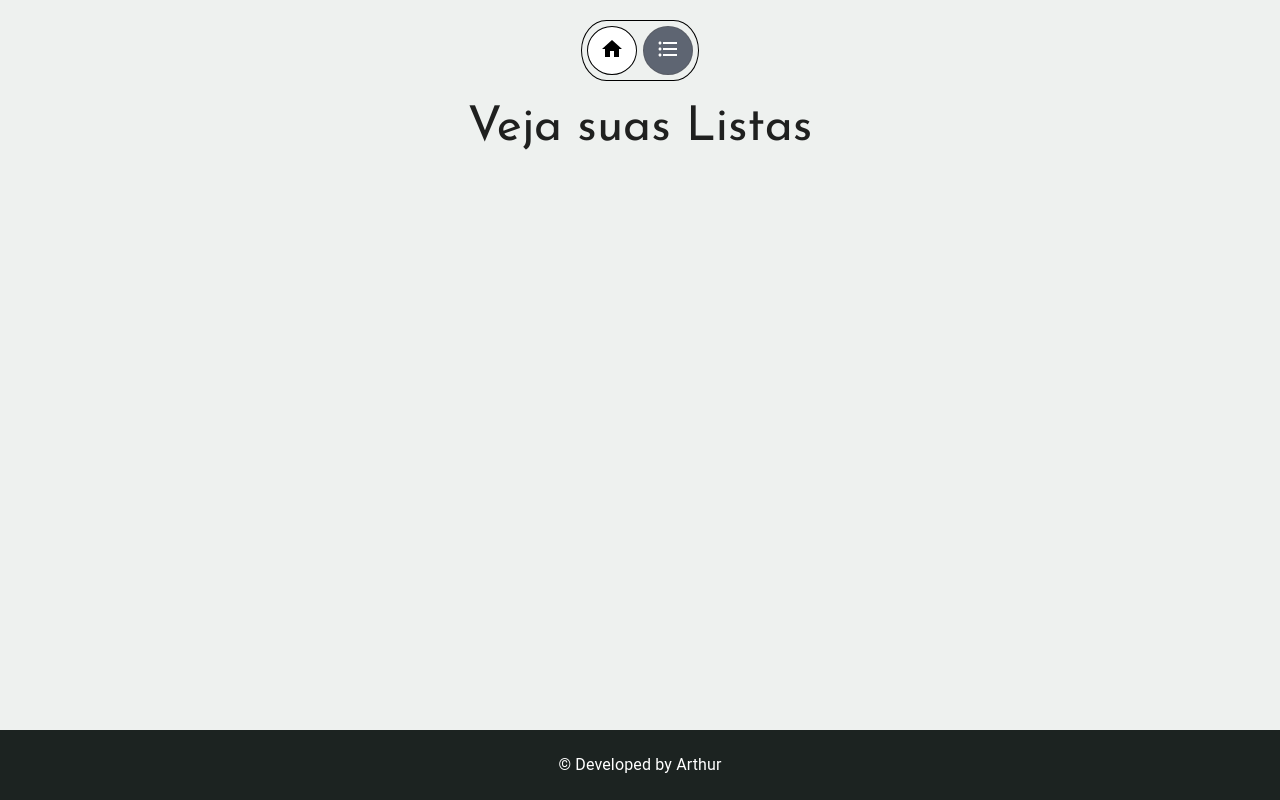
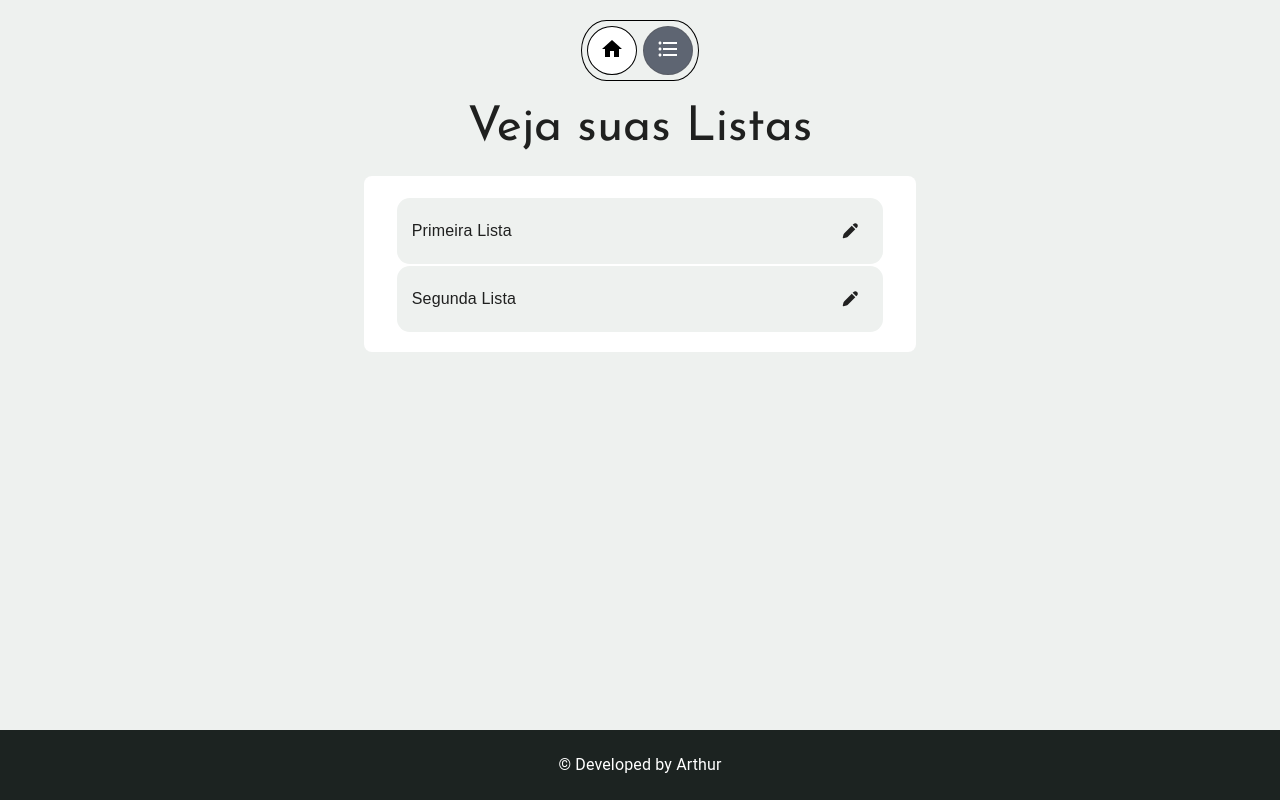
Before and after one commit to OBitencourt/listly, a Next.js app in the folder frontend/: page /lists in a window 1280 px wide. Built offline with nearby package versions, Linux system fonts and the light colour scheme.

Commit message:
feat: adding list card component

```diff
--- a/frontend/pages/lists.tsx
+++ b/frontend/pages/lists.tsx
@@ -1,4 +1,6 @@
 import { Container, Typography } from "@mui/material"
+import ListCard from '@/src/components/List/ListCard'
+import { Card } from "@/src/components/List/style"
 
 const Lists = () => {
 
@@ -22,6 +24,16 @@ const Lists = () => {
                     Veja suas Listas
                 </Typography>
 
+                <Card>
+
+                    <ListCard
+                        title='Primeira Lista'
+                    />
+                    <ListCard
+                        title='Segunda Lista'
+                    />
+                </Card>
+
             </Container>
         </>
     )
--- /dev/null
+++ b/frontend/src/components/List/ListCard.tsx
@@ -0,0 +1,42 @@
+import { IconButton, Typography } from "@mui/material"
+import { ListCard } from "./style"
+import Image from "next/image"
+
+interface ListProps {
+    title: string
+    // tasks
+}
+
+const List = ({title}: ListProps) => {
+
+
+    return (
+        <>
+
+            <ListCard>
+
+                <Typography
+                    variant="body1"
+                    component="h3"
+                    sx={{ fontFamily: ' sans-serif'}}
+                >
+                    {title}
+                </Typography>
+                <IconButton>
+                    <Image
+                        src="/images/edit.svg"
+                        height={20}
+                        width={20}
+                        alt="edit"
+                    />
+
+                </IconButton>
+            </ListCard>
+
+
+        </>
+    )
+}
+
+
+export default List
--- /dev/null
+++ b/frontend/src/components/List/style.ts
@@ -0,0 +1,25 @@
+
+
+import styled from "styled-components";
+
+export const Card = styled.div`
+    width: 100%;
+    background-color: white;
+    padding: 20px;
+    display: flex;
+    flex-direction: column;
+    align-items: center;
+    border-radius: .5em;
+    margin-top: 20px;
+`
+
+export const ListCard = styled.div`
+    width: 95%;
+    background-color: #EEF1EF;
+    padding: 15px;
+    border-radius: .8em;
+    display: flex;
+    justify-content: space-between;
+    align-items: center;
+    margin-top: 2px;
+`
```
Also changed, not shown: frontend/public/images/edit.svg (added).
